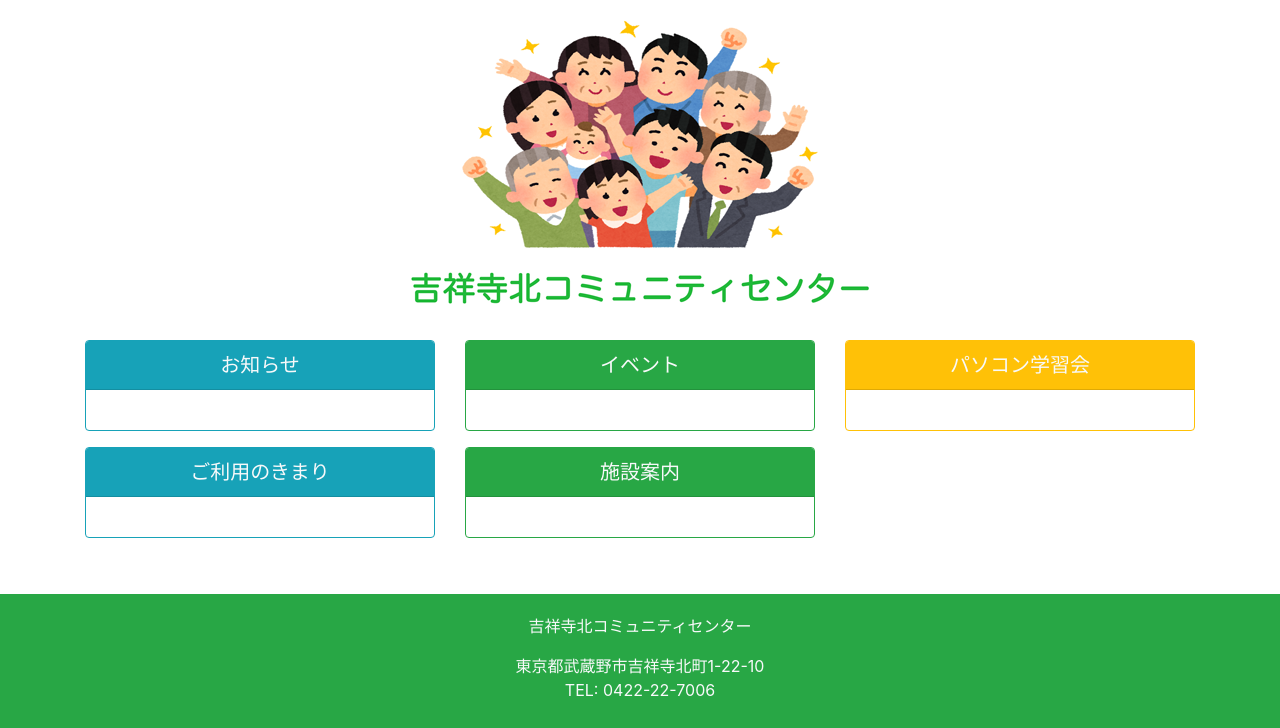
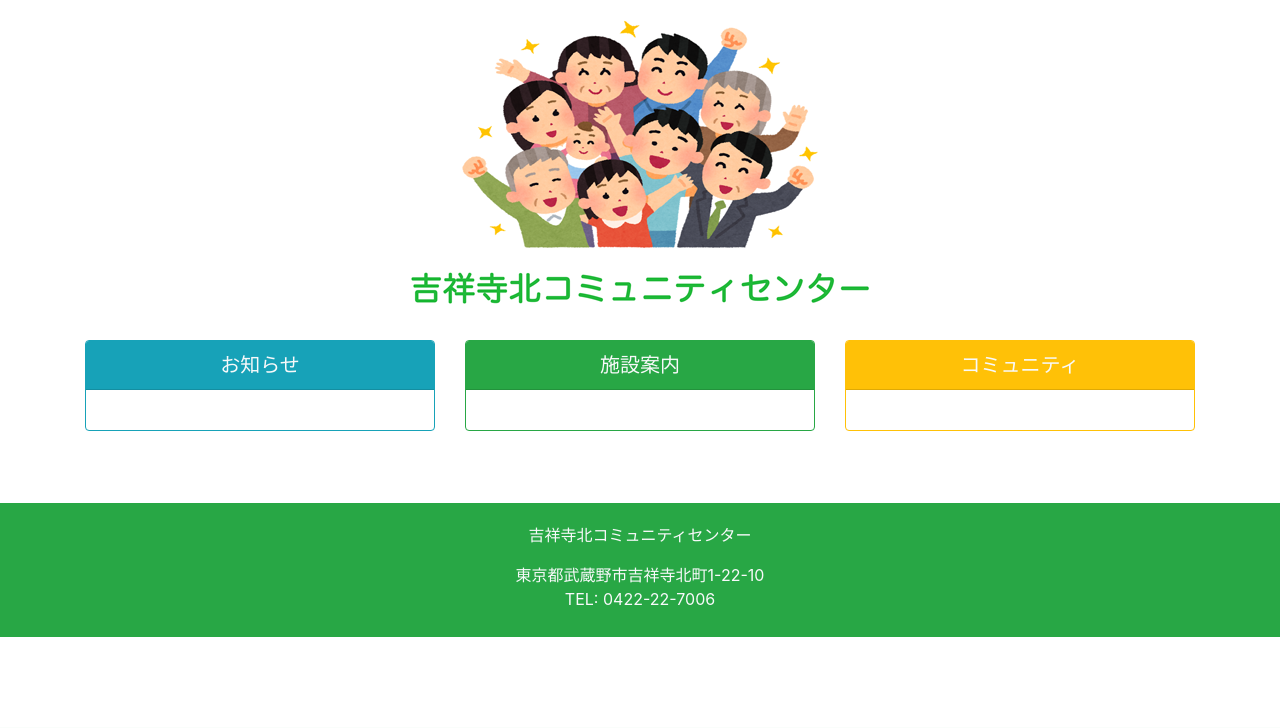
Before and after one commit to tetymd/kitacomi, a Django app: page / in a window 1280 px wide. Shown: the part 73-801 px from the top of the page. After the commit the page ends 710 px from the top, so only its background shows below. Run offline with Django 3.2, Linux system fonts and the light colour scheme; some libraries are stand-ins or nearby versions.

Commit message:
一部コンテンツを削除

```diff
--- a/kitacomi/templates/kitacomi/index.html
+++ b/kitacomi/templates/kitacomi/index.html
@@ -17,20 +17,8 @@
                 <div class="card-body">
                 </div>
             </div>
-            <div class="card text-center border-info">
-                <h5 class="card-header bg-info text-light">ご利用のきまり</h5>
-                <div class="card-body">
-                </div>
-            </div>
-        </div>
+       </div>
         <div class="col-sm-4" style="margin-bottom: 16px">
-            <!-- クラブ・教室 -->
-            <div class="card text-center border-success" style="margin-bottom: 16px;">
-                <h5 class="card-header bg-success text-light">イベント</h5>
-                <div class="card-body">
-                </div>
-            </div>
-		    <!-- 月間行事 -->
             <div class="card text-center border-success">
                 <h5 class="card-header bg-success text-light">施設案内</h5>
                 <div class="card-body">
@@ -38,9 +26,8 @@
             </div>
         </div>
        <div class="col-sm-4" style="margin-bottom: 16px">
-    		<!-- 施設情報 -->
             <div class="card text-center border-warning">
-                <h5 class="card-header bg-warning text-light">パソコン学習会</h5>
+                <h5 class="card-header bg-warning text-light">コミュニティ</h5>
                 <div class="card-body">
                 </div>
             </div>
```
